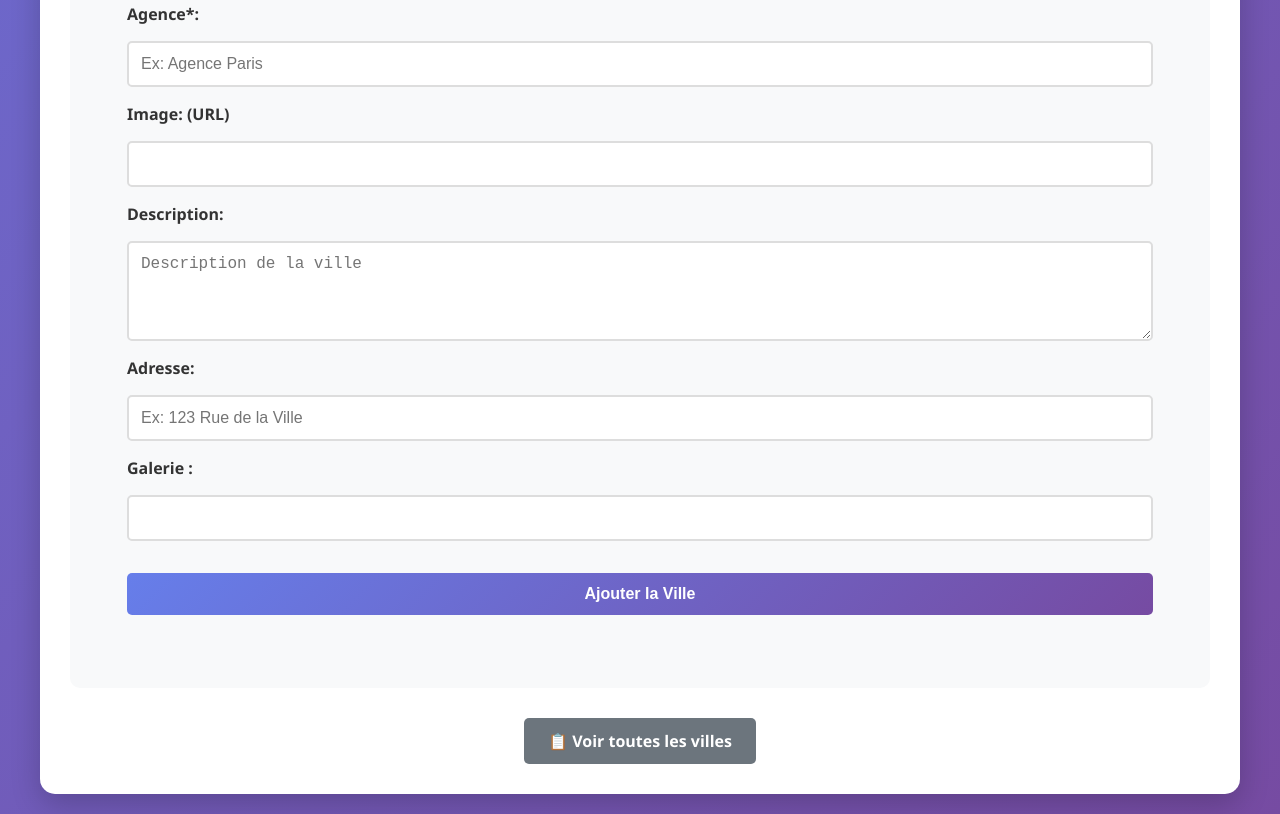
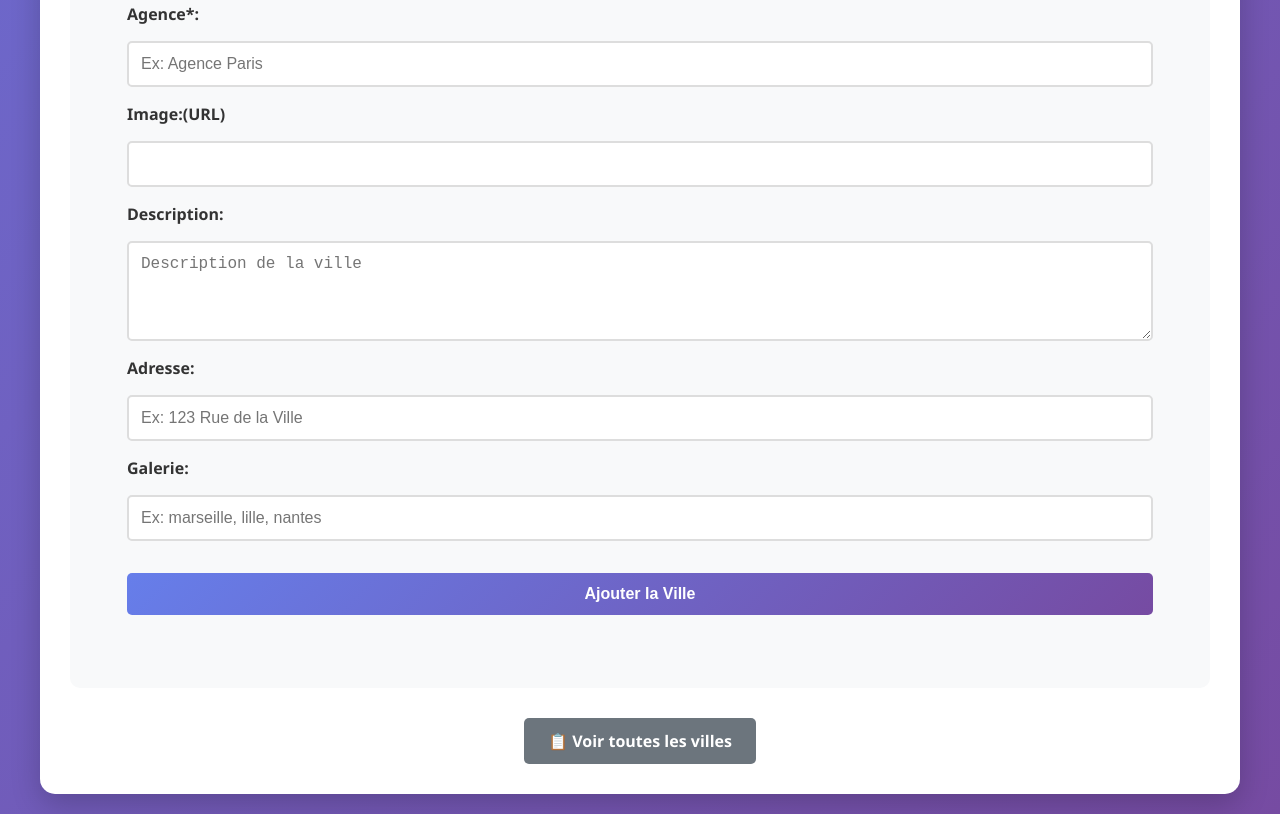
Before and after one commit to phasna/gestino_des_villes, a website: page public/ajouter-ville.html in a window 1280 px wide. Shown: the part 1756-2570 px from the top of the page. Drawn offline with Linux system fonts and the light colour scheme.

Commit message:
Création du formulaire ajout d'une ville avec le css et le js

```diff
--- a/public/ajouter-ville.html
+++ b/public/ajouter-ville.html
@@ -95,14 +95,14 @@
               <input type="text" id="nom-ville" name="name" required placeholder="Ex: Paris" />
               <label for="agence-ville"> Agence*:</label>
               <input type="text" id="agence-ville" name="agence" required placeholder="Ex: Agence Paris" />
-              <label for="image-ville"> Image: (URL)</label>
+              <label for="image-ville"> Image:(URL)</label>
               <input type="url" id="image-ville" name="image">
               <label for="description-ville"> Description:</label>
               <textarea id="description-ville" name="description" rows="4" placeholder="Description de la ville"></textarea>
               <label for="address-ville"> Adresse:</label>
               <input type="text" id="address-ville" name="address" placeholder="Ex: 123 Rue de la Ville">
-              <label for="gallery-ville"> Galerie :</label>
-              <input type="text" id="gallery-ville" name="gallery">
+              <label for="gallery-ville"> Galerie:</label>
+              <input type="text" id="gallery-ville" name="gallery" placeholder="Ex: marseille, lille, nantes">
               <button type="submit">Ajouter la Ville</button>
             </div>
 
```
